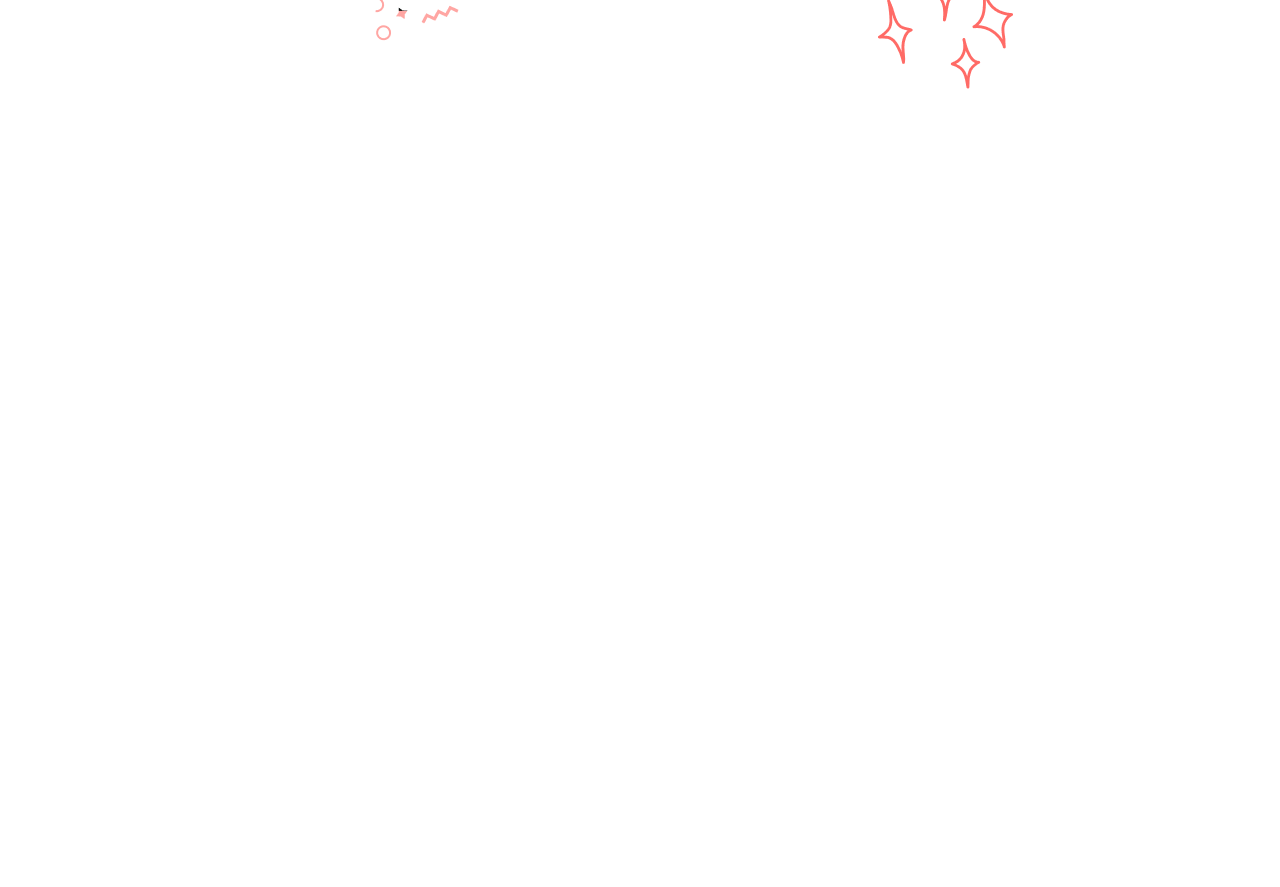
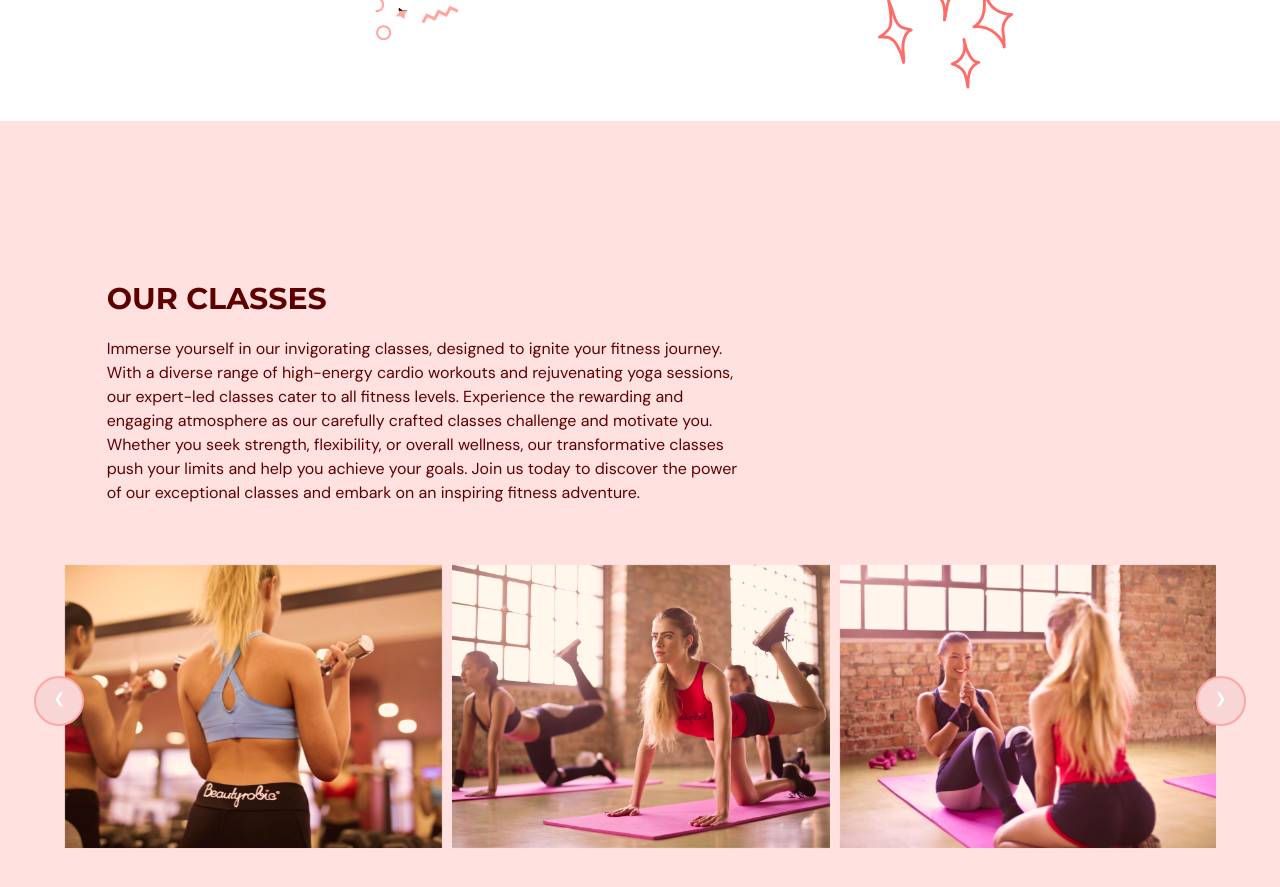
Before and after one commit to PatrikasDapsys/gym-react-ts, a React (Vite) app: page / in a window 1280 px wide. Shown: the part 2060-2947 px from the top of the page. Before the commit the page ends 2181 px from the top, so only its background shows below. Built offline with nearby package versions, Linux system fonts and the light colour scheme.

Commit message:
classes page/ carousel using react-owl-carousel

```diff
--- a/index.html
+++ b/index.html
@@ -9,5 +9,6 @@
   <body>
     <div id="root"></div>
     <script type="module" src="/src/main.tsx"></script>
+    <script src="https://code.jquery.com/jquery-3.2.1.slim.min.js"></script>
   </body>
 </html>
--- a/package.json
+++ b/package.json
@@ -14,7 +14,8 @@
     "framer-motion": "^10.12.11",
     "react": "^18.2.0",
     "react-anchor-link-smooth-scroll": "^1.0.12",
-    "react-dom": "^18.2.0"
+    "react-dom": "^18.2.0",
+    "react-owl-carousel": "^2.3.3"
   },
   "devDependencies": {
     "@types/node": "^20.1.4",
--- a/src/App.tsx
+++ b/src/App.tsx
@@ -3,6 +3,7 @@ import Home from "@/scenes/home";
 import { useEffect, useState } from "react";
 import { SelectedPage } from "@/shared/types";
 import Benefits from "./scenes/benefits";
+import OurClasses from "./scenes/ourClasses";
 
 function App() {
   const [selectedPage, setSelectedPage] = useState<SelectedPage>(
@@ -30,6 +31,7 @@ function App() {
       />
       <Home setSelectedPage={setSelectedPage}/>
       <Benefits setSelectedPage={setSelectedPage}/>
+      <OurClasses setSelectedPage={setSelectedPage}/>
     </div>
   );
 }
--- /dev/null
+++ b/src/scenes/ourClasses/Class.tsx
@@ -0,0 +1,24 @@
+type Props = {
+  name: string;
+  description: string;
+  image: string;
+};
+
+function Class({ name, description, image }: Props) {
+  const overlayStyles = `p-5 absolute z-30 flex flex-col h-full items-center justify-center
+    whitespace-normal bg-primary-500 text-center text-white
+    opacity-0 transition duration-500 hover:opacity-90
+    `;
+
+  return (
+    <div className="relative inline-block">
+      <div className={overlayStyles}>
+        <p className="text-2xl">{name}</p>
+        <p className="mt-5">{description}</p>
+      </div>
+      <img src={image} />
+    </div>
+  );
+}
+
+export default Class;
--- /dev/null
+++ b/src/scenes/ourClasses/OurClasses.css
@@ -0,0 +1,37 @@
+/* OurClasses.css */
+
+/* Custom styles for the Owl Carousel navigation arrows */
+.owl-nav-arrow {
+  position: absolute;
+  top: 47%;
+  transform: translateY(-50%);
+  font-size: 24px;
+  color: #000;
+  padding: 8px;
+  border-radius: 50%;
+  cursor: pointer;
+  transition: background-color 0.3s ease;
+  width: 50px;
+  height: 50px;
+}
+
+.owl-nav-arrow-left,
+.owl-nav-arrow-right {
+  background-color: #f9d6d6 !important;
+  border: 2px solid #ffa6a3;
+  border-radius: 100% !important;
+  padding: 10px !important;
+  text-align: center !important;
+}
+
+.owl-nav-arrow-left {
+  left: -3%;
+}
+
+.owl-nav-arrow-right {
+  right: -3%;
+}
+
+.owl-nav-arrow:hover {
+  background-color: #fcbbbb !important;
+}
--- /dev/null
+++ b/src/scenes/ourClasses/index.tsx
@@ -0,0 +1,140 @@
+import { ClassType, SelectedPage, owlCarouselOptionsTypes } from "@/shared/types";
+import image1 from "@/assets/image1.png";
+import image2 from "@/assets/image2.png";
+import image3 from "@/assets/image3.png";
+import image4 from "@/assets/image4.png";
+import image5 from "@/assets/image5.png";
+import image6 from "@/assets/image6.png";
+import { motion } from "framer-motion";
+import HText from "@/shared/HText";
+import OwlCarousel from "react-owl-carousel";
+import "owl.carousel/dist/assets/owl.carousel.css";
+import "owl.carousel/dist/assets/owl.theme.default.css";
+import "./OurClasses.css"; // Import the CSS file for custom styles
+import Class from "./Class";
+
+const classes: Array<ClassType> = [
+  {
+    name: "Weigth Training Classes",
+    description:
+      "Build strength and sculpt your body with our expert-led weight training classes. Maximize your gains and achieve your fitness goals with us.",
+    image: image1,
+  },
+  {
+    name: "Yoga Classes",
+    description:
+      "Find inner peace and enhance your flexibility with our invigorating yoga classes led by experienced instructors.",
+    image: image2,
+  },
+  {
+    name: "Ab Core Classes",
+    description:
+      "Get a sculpted core and strengthen your abdominal muscles with our dynamic and targeted ab core classes.",
+    image: image3,
+  },
+  {
+    name: "Adventure Classes",
+    description:
+      "Embark on thrilling fitness adventures with our adrenaline-pumping adventure classes designed to challenge and inspire.",
+    image: image4,
+  },
+  {
+    name: "Fitness Training Classes",
+    description:
+      "Take your fitness to new heights with our comprehensive fitness training classes led by expert trainers.",
+    image: image5,
+  },
+  {
+    name: "Training Classes",
+    description:
+      "Achieve your fitness goals with our diverse training classes, tailored to your needs and guided by knowledgeable instructors.",
+    image: image6,
+  },
+];
+
+type Props = {
+  setSelectedPage: (value: SelectedPage) => void;
+};
+
+const owlCarouselOptions: owlCarouselOptionsTypes = {
+  nav: true,
+  loop: true,
+  items: 3,
+  dots: false,
+  margin: 10,
+  navText: [
+    "<span class='owl-nav-arrow owl-nav-arrow-left'>❮</span>",
+    "<span class='owl-nav-arrow owl-nav-arrow-right'>❯</span>",
+  ],
+  responsive: {
+    0: {
+      items: 1,
+    },
+    576: {
+      items: 2,
+    },
+
+    768: {
+      items: 3,
+    },
+  },
+};
+
+function OurClasses({ setSelectedPage }: Props) {
+  return (
+    <section id="ourclasses" className=" bg-primary-100 py-40">
+      <motion.div
+        onViewportEnter={() => setSelectedPage(SelectedPage.ContactUs)}
+      >
+        <motion.div
+          className="mx-auto w-5/6"
+          initial="hidden"
+          whileInView="visible"
+          viewport={{ once: true, amount: 0.5 }}
+          transition={{ duration: 0.5 }}
+          variants={{
+            hidden: { opacity: 0, x: -50 },
+            visible: { opacity: 1, x: 0 },
+          }}
+        >
+          <div className="md:w-3/5">
+            <HText>OUR CLASSES</HText>
+            <p className="py-5">
+              Immerse yourself in our invigorating classes, designed to ignite
+              your fitness journey. With a diverse range of high-energy cardio
+              workouts and rejuvenating yoga sessions, our expert-led classes
+              cater to all fitness levels. Experience the rewarding and engaging
+              atmosphere as our carefully crafted classes challenge and motivate
+              you. Whether you seek strength, flexibility, or overall wellness,
+              our transformative classes push your limits and help you achieve
+              your goals. Join us today to discover the power of our exceptional
+              classes and embark on an inspiring fitness adventure.
+            </p>
+          </div>
+        </motion.div>
+        <div className="mx-auto w-[90%]">
+          <OwlCarousel
+            className="owl-theme w-full justify-center"
+            {...owlCarouselOptions}
+          >
+            {classes.map((item: ClassType, index: number) => (
+              <div className="mt-10" key={index}>
+                <div className="relative">
+                  <Class
+                    name={item.name}
+                    description={item.description}
+                    image={item.image}
+                  />
+                  <span className="carousel-arrow carousel-arrow-left" />
+                  <span className="carousel-arrow carousel-arrow-right" />
+                </div>
+              </div>
+            ))}
+          </OwlCarousel>
+        </div>
+      </motion.div>
+    </section>
+  );
+}
+
+export default OurClasses;
--- a/src/shared/types.ts
+++ b/src/shared/types.ts
@@ -10,3 +10,28 @@ export interface BenefitType {
   title: string;
   description: string;
 }
+export interface ClassType {
+  name: string;
+  description: string;
+  image: string;
+}
+
+export interface owlCarouselOptionsTypes {
+  nav: boolean;
+  loop: boolean;
+  items: number;
+  dots: boolean;
+  margin: number;
+  navText: string[];
+  responsive: {
+    0: {
+      items: number;
+    };
+    576: {
+      items: number;
+    };
+    768: {
+      items: number;
+    };
+  };
+}
```
Also changed, not shown: 1 other file (tests, documents, lock files or other folders).
